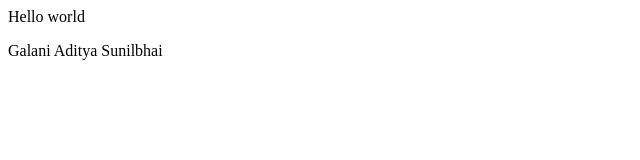
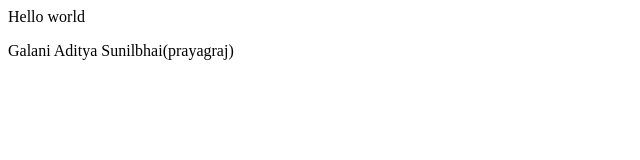
Before and after one commit to galaniaditya/localRepo, a plain HTML site: page index.html in a window 1280 px wide. Shown: the full height of the page, 0-640 px from the left. Drawn offline with Linux system fonts and the light colour scheme.

Commit message:
change in feature1

```diff
--- a/index.html
+++ b/index.html
@@ -1,2 +1,2 @@
 <p>Hello world</p>
-<p>Galani Aditya Sunilbhai</p>
+<p>Galani Aditya Sunilbhai(prayagraj)</p>
```
